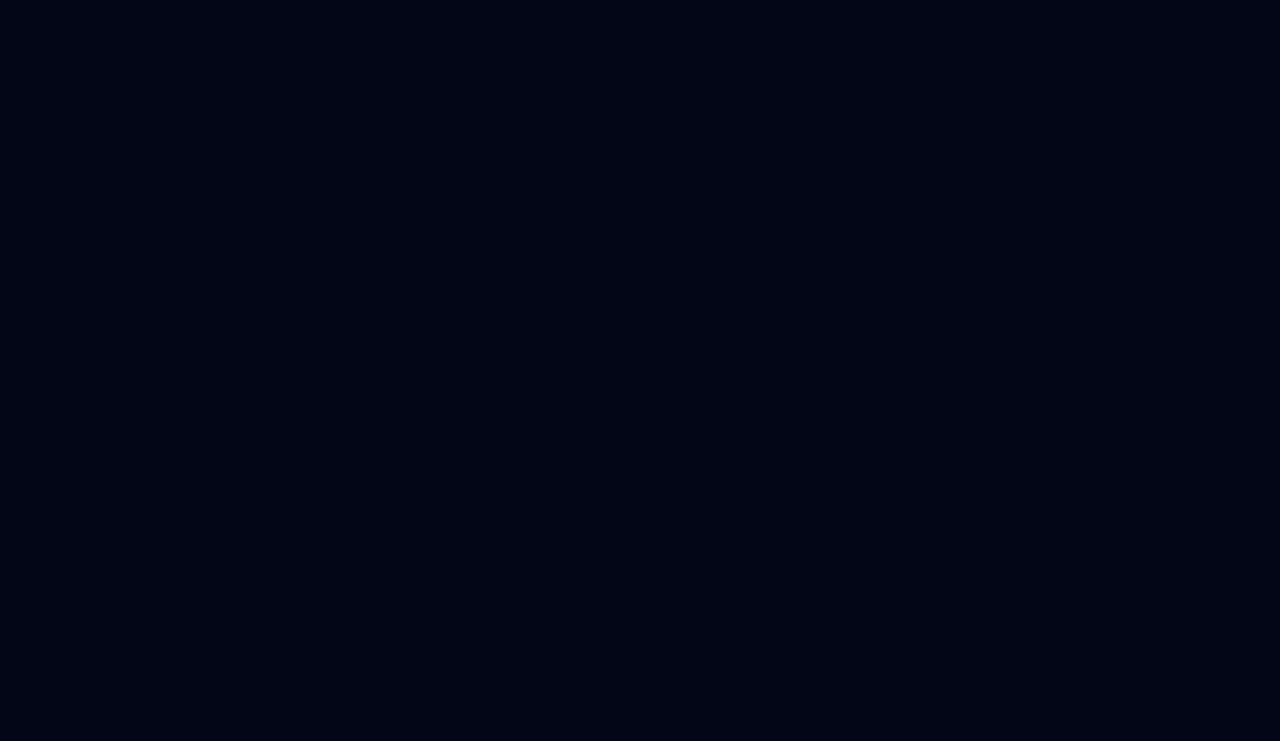
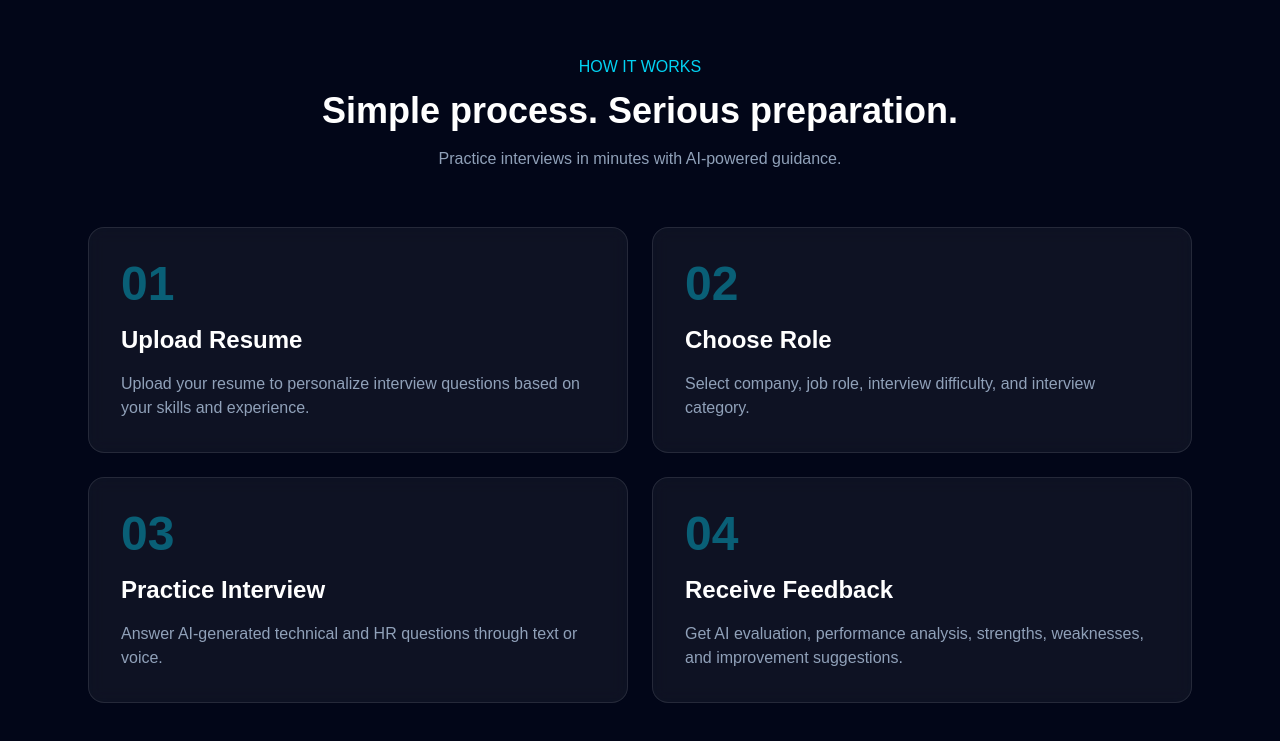
Before and after one commit to Rajtiwari0202/prepwise-ai, a Next.js app in the folder client/: page / in a window 1280 px wide. Shown: the part 1553-2294 px from the top of the page. Before the commit the page ends 1512 px from the top, so only its background shows below. Built offline with nearby package versions, Linux system fonts and the light colour scheme.

Commit message:
feat: add how it works section

```diff
--- a/client/app/page.tsx
+++ b/client/app/page.tsx
@@ -1,6 +1,7 @@
 import { Navbar } from "@/src/components/layout/Navbar";
 import { HeroSection } from "@/src/components/sections/HeroSection";
 import { FeaturesSection } from "@/src/components/sections/FeaturesSection";
+import { HowItWorksSection } from "@/src/components/sections/HowItWorksSection";
 
 export default function Home() {
   return (
@@ -8,6 +9,7 @@ export default function Home() {
       <Navbar />
       <HeroSection />
       <FeaturesSection />
+      <HowItWorksSection />
     </main>
   );
 }
--- /dev/null
+++ b/client/src/components/sections/HowItWorksSection.tsx
@@ -0,0 +1,68 @@
+const steps = [
+  {
+    number: "01",
+    title: "Upload Resume",
+    description:
+      "Upload your resume to personalize interview questions based on your skills and experience.",
+  },
+  {
+    number: "02",
+    title: "Choose Role",
+    description:
+      "Select company, job role, interview difficulty, and interview category.",
+  },
+  {
+    number: "03",
+    title: "Practice Interview",
+    description:
+      "Answer AI-generated technical and HR questions through text or voice.",
+  },
+  {
+    number: "04",
+    title: "Receive Feedback",
+    description:
+      "Get AI evaluation, performance analysis, strengths, weaknesses, and improvement suggestions.",
+  },
+];
+
+export function HowItWorksSection() {
+  return (
+    <section
+      id="how-it-works"
+      className="mx-auto max-w-6xl px-6 py-24"
+    >
+      <div className="mb-14 text-center">
+        <p className="text-cyan-400">HOW IT WORKS</p>
+
+        <h2 className="mt-3 text-4xl font-bold">
+          Simple process. Serious preparation.
+        </h2>
+
+        <p className="mt-4 text-slate-400">
+          Practice interviews in minutes with AI-powered guidance.
+        </p>
+      </div>
+
+      <div className="grid gap-6 md:grid-cols-2">
+        {steps.map((step) => (
+          <div
+            key={step.number}
+            className="rounded-2xl border border-white/10 bg-white/5 p-8 backdrop-blur"
+          >
+            <p className="text-5xl font-black text-cyan-400/40">
+              {step.number}
+            </p>
+
+            <h3 className="mt-4 text-2xl font-semibold">
+              {step.title}
+            </h3>
+
+            <p className="mt-4 text-slate-400">
+              {step.description}
+            </p>
+          </div>
+        ))}
+      </div>
+    </section>
+  );
+}
```
